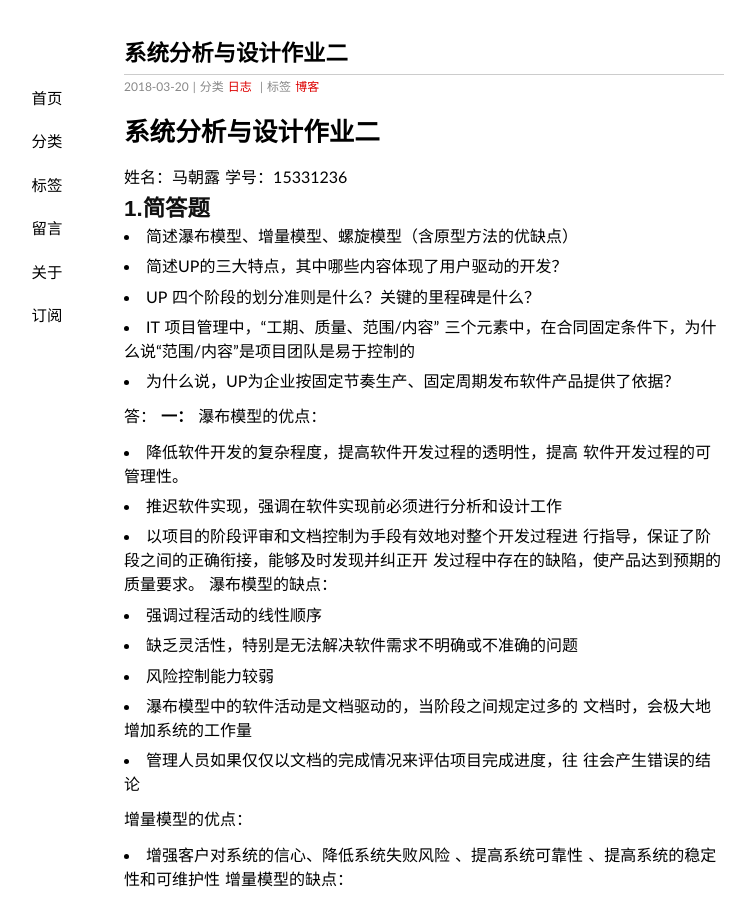
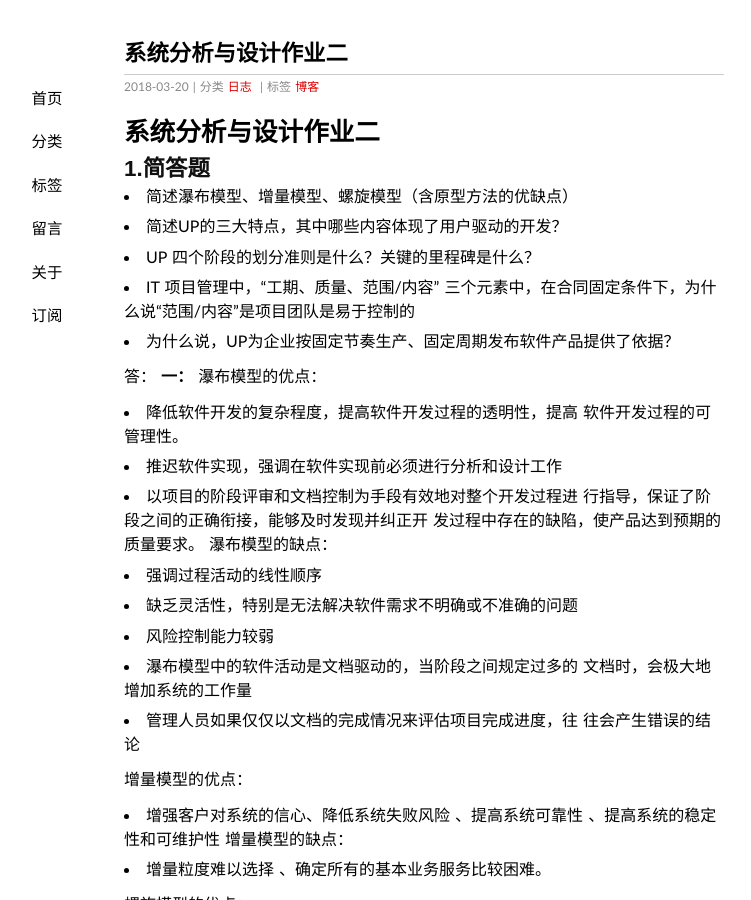
Before and after one commit to LTimmy/LTimmy.github.io, a Jekyll site: the page built from _posts/2018-03-20-homework2.md, in a window 1280 px wide and 900 px high. Shown: the whole window, without its empty margins (216-967 px from the left). Built offline with Jekyll 4.4.1, drawn with Linux system fonts in a browser that asks for light colours; comment, search, counter and statistics services are not loaded.

Commit message:
change name

```diff
--- a/_posts/2018-03-20-homework2.md
+++ b/_posts/2018-03-20-homework2.md
@@ -7,7 +7,7 @@ tags: 博客
 ---
 
 # 系统分析与设计作业二
-姓名：马朝露  学号：15331236
+
 ## 1.简答题 ##
 
  - 简述瀑布模型、增量模型、螺旋模型（含原型方法的优缺点）
```
